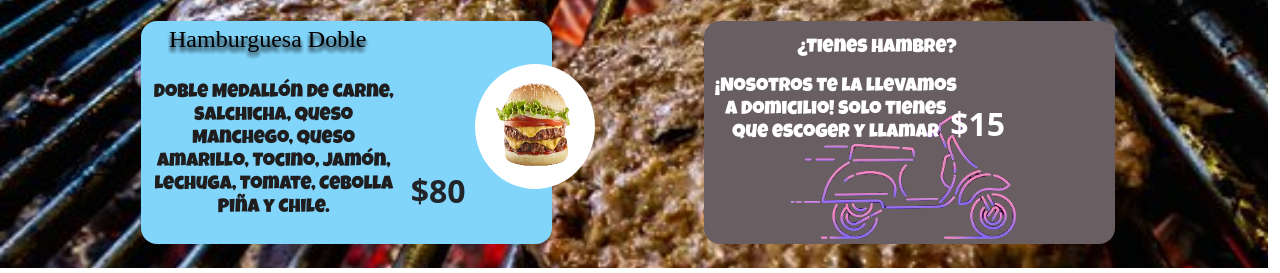
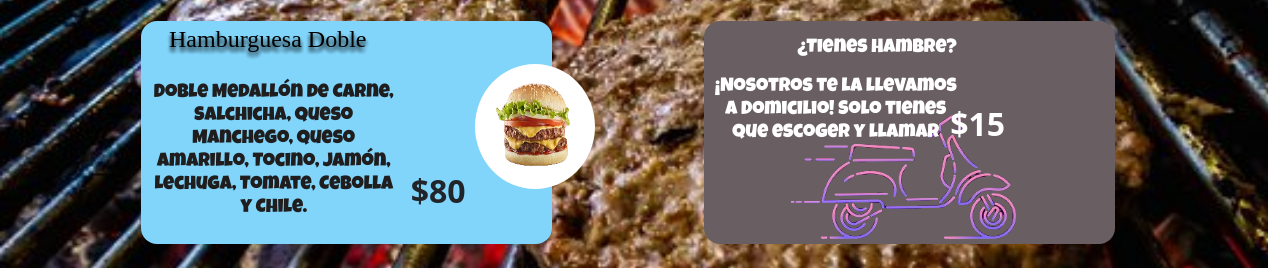
Before and after one commit to ingjesussantiago/hamburger-good, a plain HTML site: page pages/Hamburguesa.html in a window 1280 px wide. Shown: the part 321-594 px from the top of the page. Drawn offline with Linux system fonts and the light colour scheme.

Commit message:
retiro de palabra piña

```diff
--- a/pages/Hamburguesa.html
+++ b/pages/Hamburguesa.html
@@ -58,7 +58,7 @@
           <div class="col-10 flex pos1">
             <img class="rounded-circle bg-white p-1 pos2" src="../assets/img/comida doble.png" alt="" srcset="" width="120" height="125">
             <h1 class="titulo">Hamburguesa Doble</h1>
-            <h4 class=" col-9 titulotres text-center py-3">Doble Medallón de Carne, Salchicha, Queso Manchego, Queso Amarillo, Tocino, Jamón, Lechuga, Tomate, Cebolla Piña y Chile. </h4>
+            <h4 class=" col-9 titulotres text-center py-3">Doble Medallón de Carne, Salchicha, Queso Manchego, Queso Amarillo, Tocino, Jamón, Lechuga, Tomate, Cebolla y Chile. </h4>
             <h4 class="pos3">$80</h4>
            </div >
           </div>
```
